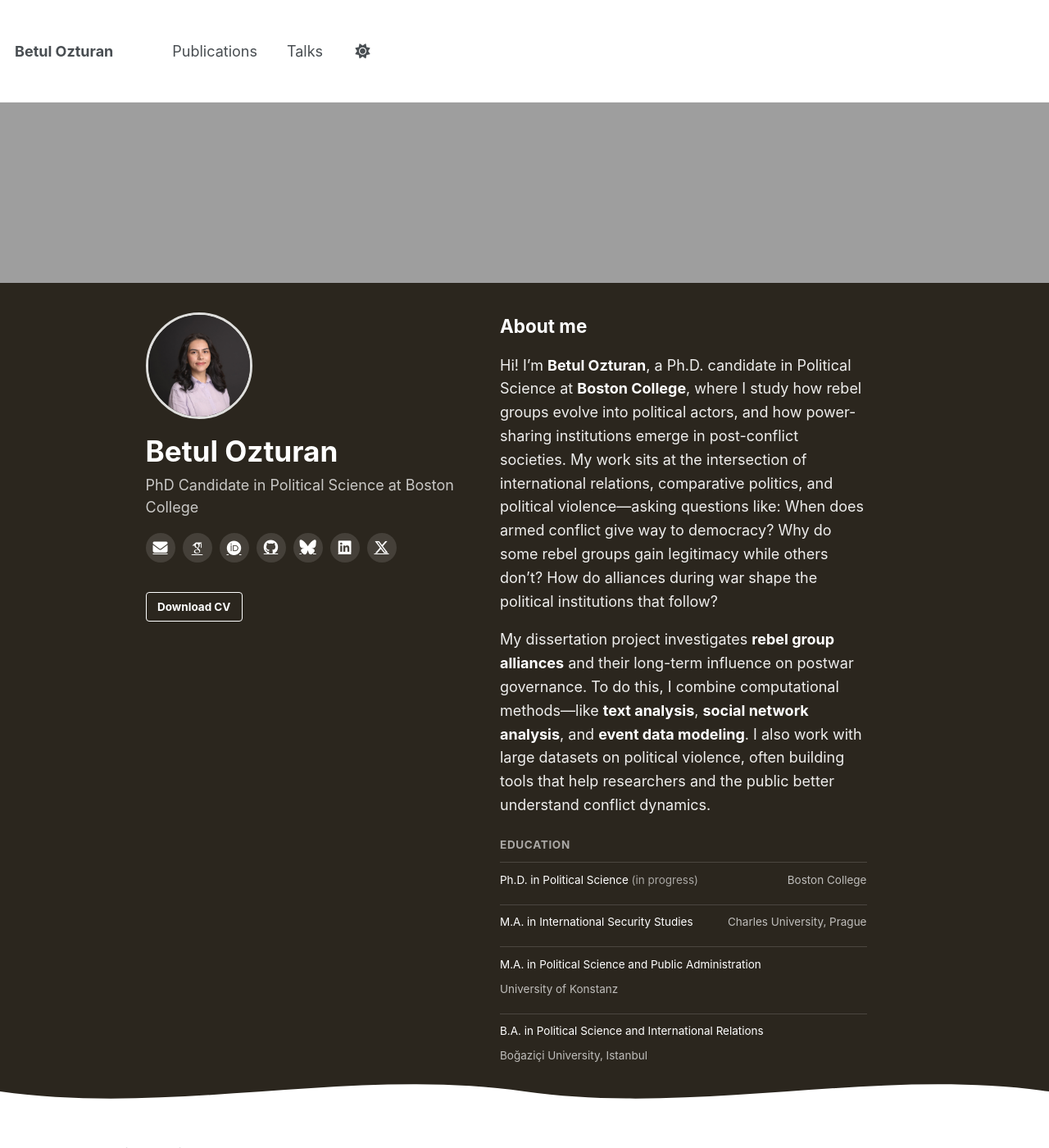
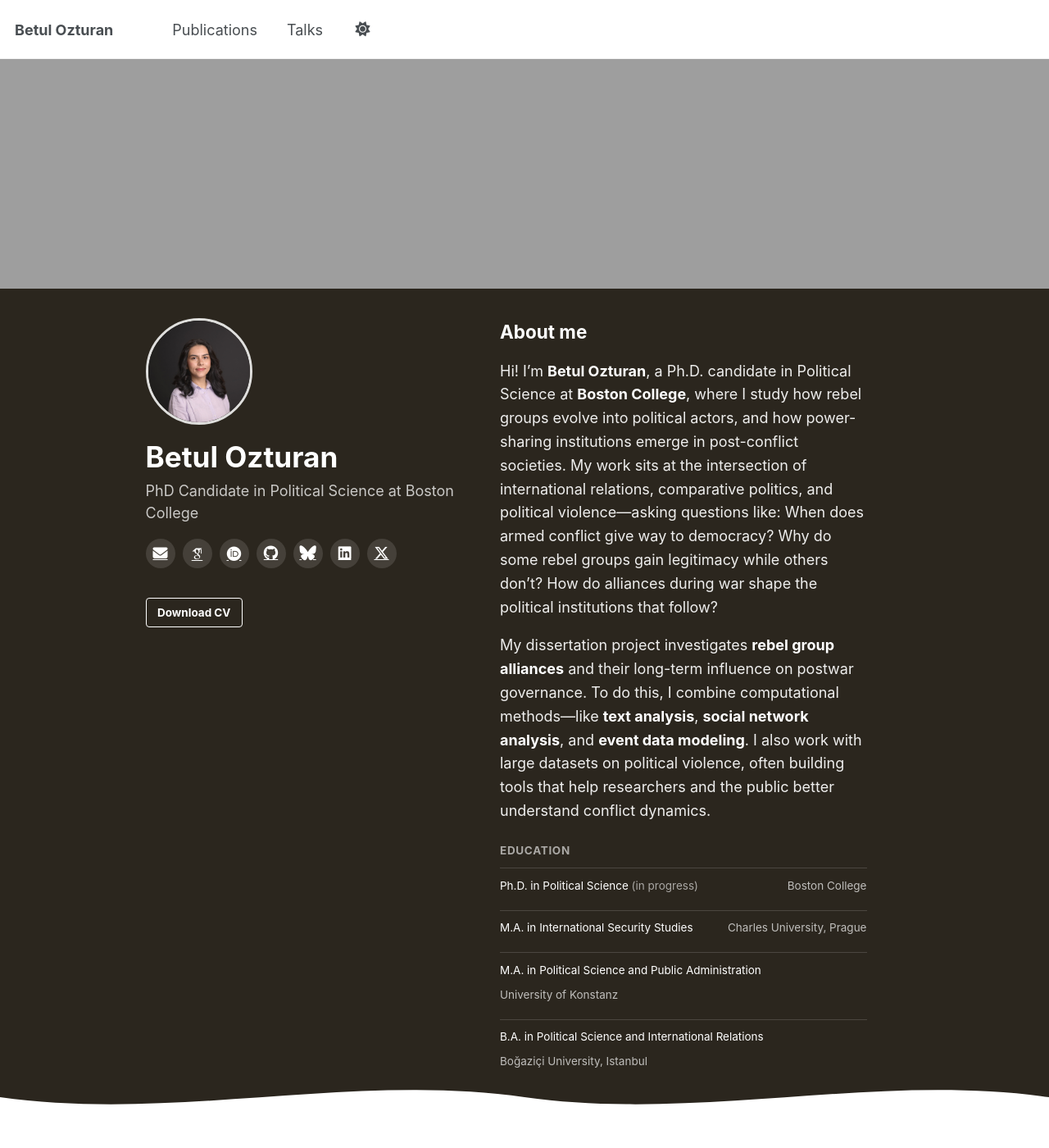
Before and after one commit to betulozturan/betulozturan.github.io, a Jekyll site: the page built from _pages/about.md, in a window 1280 px wide and 1400 px high. Shown: the whole window at 82% size. Built offline with Jekyll 4.4.1, drawn with Linux system fonts in a browser that asks for light colours; some web fonts are replaced.

Commit message:
Rebalance masthead and photo banner heights
The masthead had a fixed 125px min-height baked into the stock theme,
leaving a lot of empty white space around the nav text. Shrink it to
70px. Also bump the photo banner back up (200px/280px, from
150px/220px) since it read as too thin relative to everything else.

```diff
--- a/_sass/custom.scss
+++ b/_sass/custom.scss
@@ -12,6 +12,11 @@
 
 .masthead__menu {
   flex: 1;
+}
+
+.masthead,
+.masthead__inner-wrap {
+  min-height: 70px;
 }
 
 /*
@@ -34,11 +39,11 @@
 .hero-profile__photo {
   display: block;
   width: 100%;
-  height: 150px;
+  height: 200px;
   object-fit: cover;
 
   @include breakpoint($medium) {
-    height: 220px;
+    height: 280px;
   }
 }
 
```
